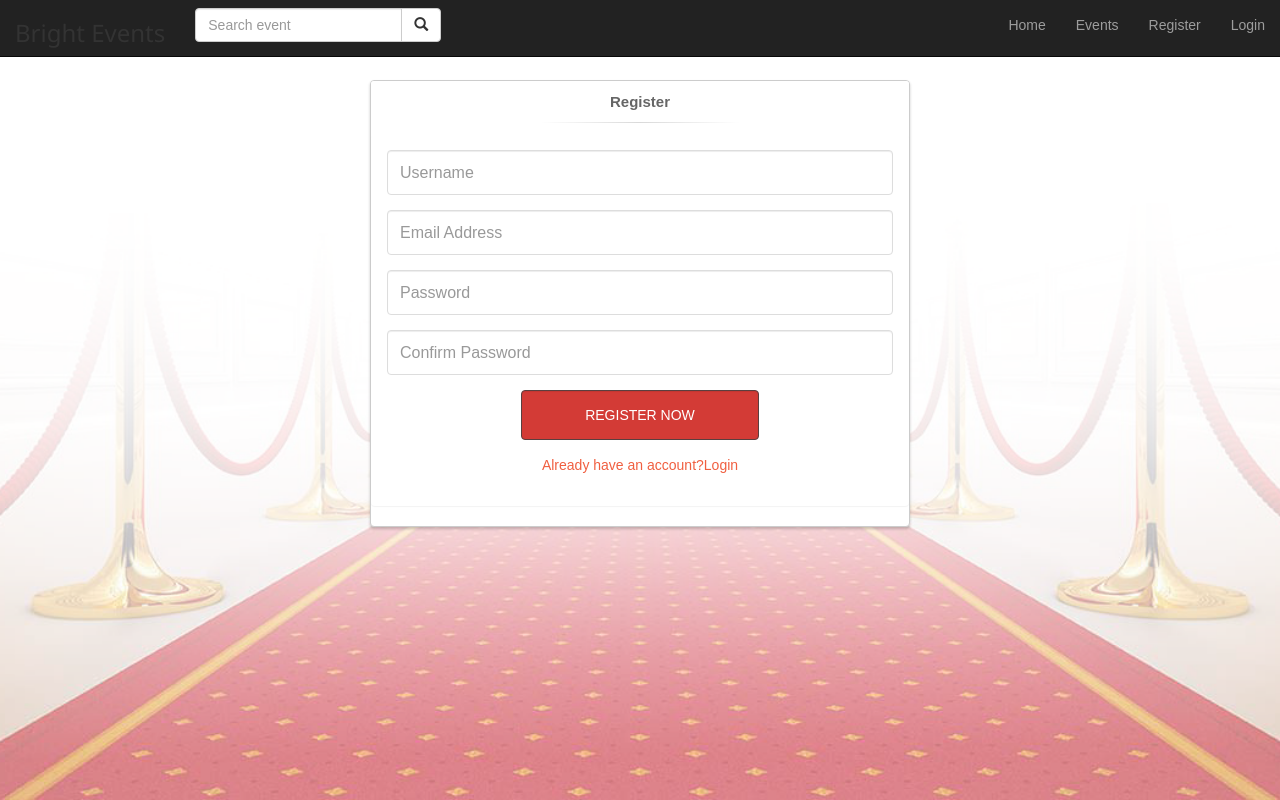
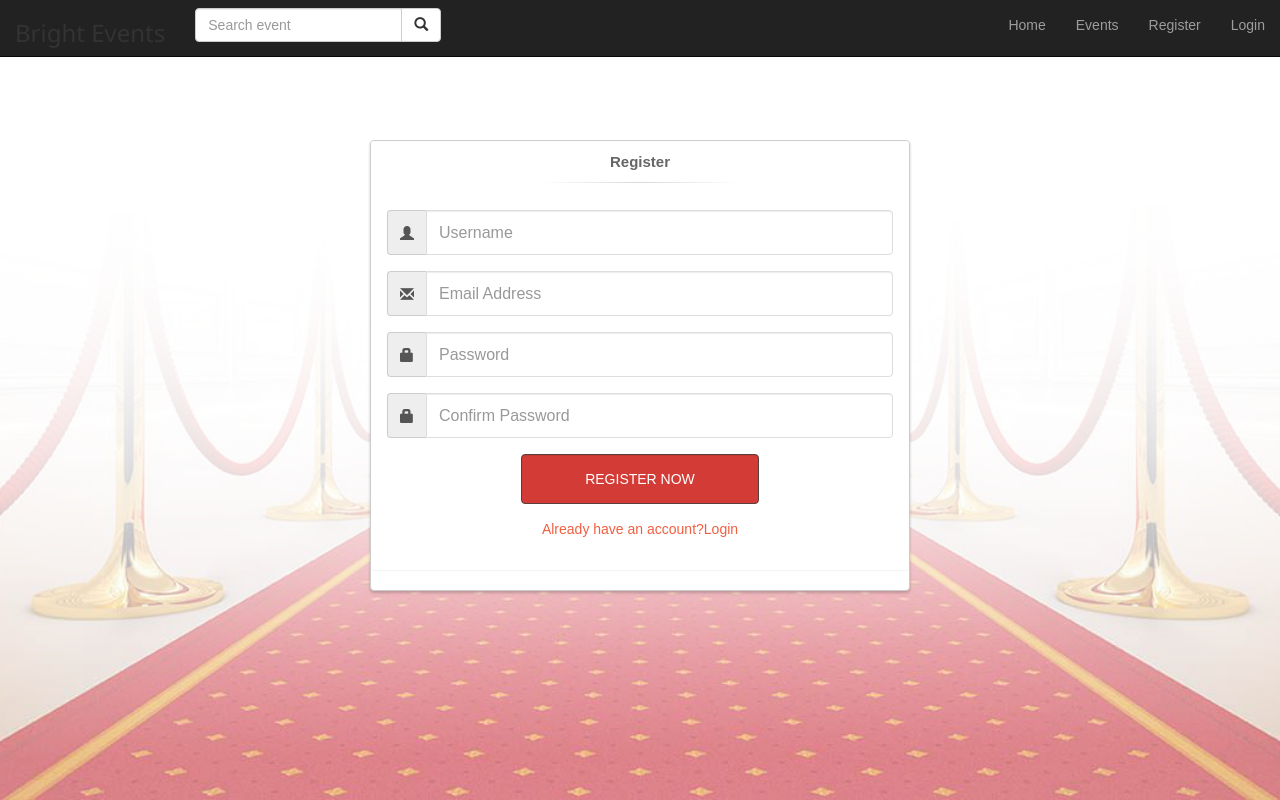
Before and after one commit to mutoromike/bright-events, a React (Create React App) app: page /register in a window 1280 px wide. Built offline with nearby package versions, Linux system fonts and the light colour scheme.

Commit message:
[feat] add register component

```diff
--- a/src/components/register.js
+++ b/src/components/register.js
@@ -1,16 +1,60 @@
 import React, { Component } from 'react';
+import axios from 'axios';
+import { headers } from '../constants/common';
+import { ToastContainer, toast } from 'react-toastify';
+import {Link} from 'react-router-dom';
+class Register extends Component {
+    state = {
+        message: '',
+        form: {
+            username: "",
+            email: "",
+            password: "",
+            cpassword: ""
+        }
+    }
+    registerSubmit = (event) => {
+        event.preventDefault(); // prevent form auto-reloads
+        // console.log('Event: Form Submit', this.usernameInput.value);
+        //axios.get('https://bright-events-api.herokuapp.com/api/v2/auth/register')
+        axios({
+            method:'post',
+            url:'http://localhost:8000/api/v2/auth/register',
+            headers: headers,
+            data:this.state.form
+        }).then((resp) => {
+            toast.success(resp.data.message)
+            //resp.data
+        }).catch((err) => {
+            // err.response.data\
+            toast.error(err.response.data.message)
+        })
+    }
 
-class Register extends Component {
+    onChange = event => {
+        let myState = this.state;
+        myState.form[event.target.name] = event.target.value;
+        this.setState(myState);
+    }
 
   render() {
+      const { form } = this.state
     return (
       <div className="container page-content">
       <br />
         <br />
         <br />
         <br />
+        <br />
+        <br />
+        <br />
+        <ToastContainer
+        hideProgressBar={true}
+        newestOnTop={true}
+        autoClose={6000}
+        />
           <div className="mainbox col-md-6 col-md-offset-3 col-sm-8 col-sm-offset-2">
-              <div className="panel panel-login">
+              <div className="panel panel-login" id="heading">
                   <div className="panel-heading">
                       <div className="row">
                           <div className="col-xs-12">
@@ -23,18 +67,38 @@ class Register extends Component {
                   <div className="panel panel-body">
                       <div className="row">
                           <div className="col-lg-12">
-                              <form id="register-form" action="" method="post" role="form">
-                                  <div className="form-group">
-                                      <input type="text" ref="username" id="username" tabIndex="1" className="form-control" placeholder="Username" required />
+                              <form id="register-form" onSubmit = { this.registerSubmit } method="post" role="form">
+                                  <div className="input-group" style={{marginBottom: 16}}>
+                                  <span className="input-group-addon"><i className="glyphicon glyphicon-user"></i>
+                                    </span>
+                                      <input type="text" tabIndex="1"
+                                      name='username'
+                                      onChange = {this.onChange}
+                                      className="form-control" placeholder="Username" required />
                                   </div>
-                                  <div className="form-group">
-                                      <input type="email" ref="email" id="email" tabIndex="2" className="form-control" placeholder="Email Address" value="" required />
+                                  <div className="input-group" style={{marginBottom: 16}}>
+                                  <span className="input-group-addon"><i className="glyphicon glyphicon-envelope"></i>
+                                    </span>
+                                      <input type="email" tabIndex="2" className="form-control"
+                                      name='email'
+                                      onChange = {this.onChange}
+                                      placeholder="Email Address" required />
                                   </div>
-                                  <div className="form-group">
-                                      <input type="password" ref="password" id="password" tabIndex="3" className="form-control" placeholder="Password" required />
+                                  <div className="input-group" style={{marginBottom: 16}}>
+                                  <span className="input-group-addon"><i className="glyphicon glyphicon-lock"></i>
+                                    </span>
+                                      <input type="password" tabIndex="3" className="form-control"
+                                      name='password'
+                                      onChange = {this.onChange}
+                                      placeholder="Password" required />
                                   </div>
-                                  <div className="form-group">
-                                      <input type="password" ref="confirm-password" id="confirm-password" tabIndex="4" className="form-control" placeholder="Confirm Password"
+                                  <div className="input-group" style={{marginBottom: 16}}>
+                                  <span className="input-group-addon"><i className="glyphicon glyphicon-lock"></i>
+                                    </span>
+                                      <input type="password" tabIndex="4" className="form-control"
+                                      name='cpassword'
+                                      onChange = {this.onChange}
+                                      placeholder="Confirm Password"
                                           required />
                                   </div>
                                   <div className="form-group">
@@ -45,7 +109,7 @@ class Register extends Component {
                                       </div>
                                   </div>
                                   <div className="form-group text-center">
-                              <a href="" className="forgot-password">Already have an account?Login</a>
+                                  <Link to="/login" className="page-scroll">Already have an account?Login</Link>
                           </div>
                               </form>
                               {/* Register form */}
```
